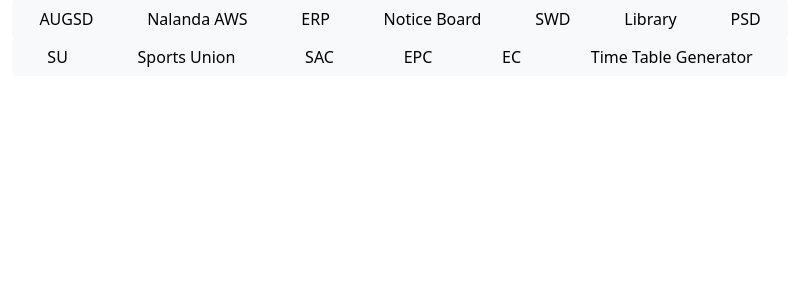
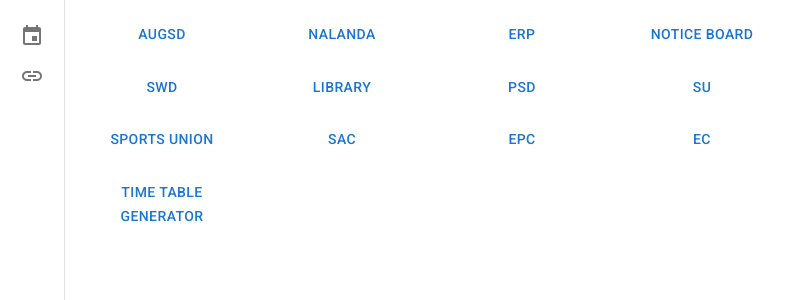
Before and after one commit to Aviral-Omar/bits-and-pieces-extension, a React (Create React App) app: page / in a window 1280 px wide. Shown: the top 300 px of the page, without its empty margins (0-801 px from the left). Built offline with nearby package versions, Linux system fonts and the light colour scheme.

Commit message:
structure of linkpage completed

```diff
--- a/public/background_scripts/ttgen.js
+++ b/public/background_scripts/ttgen.js
@@ -16,6 +16,6 @@
 
 browser.runtime.onMessage.addListener((message) => {
   if (message.tt) {
-    browser.storage.local.set(message);
+    browser.storage.local.set({ ...message, classLinks: {} });
   }
 });
--- a/public/index.html
+++ b/public/index.html
@@ -13,8 +13,8 @@
       user's mobile device or desktop. See https://developers.google.com/web/fundamentals/web-app-manifest/
     -->
 	<link rel="manifest" href="%PUBLIC_URL%/manifest.json" />
-	<link rel="stylesheet" href="https://cdn.jsdelivr.net/npm/bootstrap@5.1.0/dist/css/bootstrap.min.css"
-		integrity="sha384-KyZXEAg3QhqLMpG8r+8fhAXLRk2vvoC2f3B09zVXn8CA5QIVfZOJ3BCsw2P0p/We" crossorigin="anonymous" />
+	<link rel="stylesheet" href="https://fonts.googleapis.com/css?family=Roboto:300,400,500,700&display=swap" />
+	<link rel="stylesheet" href="https://fonts.googleapis.com/icon?family=Material+Icons" />
 	<!--
       Notice the use of %PUBLIC_URL% in the tags above.
       It will be replaced with the URL of the `public` folder during the build.
--- a/src/App.jsx
+++ b/src/App.jsx
@@ -1,131 +1,43 @@
-/*global browser*/
-import React from 'react';
-import PropTypes from 'prop-types';
-import { ButtonGroup, Button, Container, Row } from 'react-bootstrap';
+import React, { useState } from 'react';
 
-const getLink = name => {
-	switch (name) {
-		case 'AUGSD':
-			return 'https://academic.bits-pilani.ac.in/Student_Login.aspx';
-		case 'Nalanda AWS':
-			return 'https://nalanda-aws.bits-pilani.ac.in/my/';
-		case 'ERP':
-			return 'https://sis.erp.bits-pilani.ac.in/psc/sisprd/EMPLOYEE/SA/c/NUI_FRAMEWORK.PT_LANDINGPAGE.GBL';
-		case 'Notice Board':
-			return 'https://onboard.bits-pilani.ac.in/ucp.php?mode=login&login=external&oauth_service=google';
-		case 'SWD':
-			return 'http://swd.bits-pilani.ac.in/Login.aspx';
-		case 'Library':
-			return 'http://library.bits-pilani.ac.in/login.php';
-		case 'PSD':
-			return 'http://psd.bits-pilani.ac.in/Login.aspx';
-		case 'SU':
-			return 'https://su-bitspilani.org/index.html';
-		case 'Sports Union':
-			return 'https://bits-sports.org/landing.html';
-		case 'SAC':
-			return 'https://sacbitspilani.wordpress.com/';
-		case 'EPC':
-			return 'https://epcbits.com/';
-		case 'EC':
-			return 'https://bitselections.wordpress.com/';
-		case 'Time Table Generator':
-			return 'https://timetable.bits-dvm.org/pilani.html';
-	}
-};
+import { Box, ButtonGroup, Drawer, IconButton } from '@mui/material';
+import { Event, Link } from '@mui/icons-material';
 
-const getScript = name => {
-	switch (name) {
-		case 'AUGSD':
-			return 'augsd';
-		case 'Nalanda AWS':
-			return 'nalanda';
-		case 'Time Table Generator':
-			return 'ttgen';
-	}
-};
+import LinkPage from './views/LinkPage/LinkPage';
 
-const makeActive = name => {
-	switch (name) {
-		case 'AUGSD':
-			return false;
-		default:
-			return true;
-	}
-};
+const App = () => {
+	const [currentView, setView] = useState('links');
 
-const createTab = async name => {
-	const tab = await browser.tabs.create({
-		url: getLink(name),
-		active: makeActive(name),
-	});
-	return tab.id;
-};
-
-const automate = async (tabId, name) => {
-	browser.webNavigation.onCompleted.addListener(
-		async () => {
-			try {
-				await browser.tabs.executeScript(tabId, {
-					file: `/content_scripts/${getScript(name)}.js`,
-				});
-			} catch (error) {
-				console.error(error);
-			}
-		},
-		{
-			url: [
-				{ urlMatches: 'https://academic.bits-pilani.ac.in/Student_Login.aspx' },
-				{ urlMatches: 'https://nalanda-aws.bits-pilani.ac.in/login/index.php' },
-			],
-		},
+	return (
+		<div className="App">
+			<Box sx={{ display: 'flex' }}>
+				<Drawer
+					variant="permanent"
+					open
+					sx={{
+						py: 2,
+						width: 64,
+						'.MuiDrawer-paper': {
+							py: 2,
+							width: 64,
+						},
+					}}
+				>
+					<ButtonGroup orientation="vertical" size="large">
+						<IconButton onMouseEnter={() => setView('tt')}>
+							<Event />
+						</IconButton>
+						<IconButton onMouseEnter={() => setView('links')}>
+							<Link />
+						</IconButton>
+					</ButtonGroup>
+				</Drawer>
+				<Box component="main" sx={{ p: 2 }}>
+					{currentView === 'links' ? <LinkPage /> : <Box />}
+				</Box>
+			</Box>
+		</div>
 	);
 };
 
-const handleLink = async name => {
-	const tabId = await createTab(name);
-	automate(tabId, name);
-};
-
-const LinkButton = props => {
-	const { children } = props;
-	return (
-		<Button variant="light" onClick={() => handleLink(children)}>
-			{children}
-		</Button>
-	);
-};
-
-LinkButton.propTypes = {
-	children: PropTypes.string,
-};
-
-const App = () => (
-	<div className="App">
-		<Container>
-			<Row>
-				<ButtonGroup>
-					<LinkButton>AUGSD</LinkButton>
-					<LinkButton>Nalanda AWS</LinkButton>
-					<LinkButton>ERP</LinkButton>
-					<LinkButton>Notice Board</LinkButton>
-					<LinkButton>SWD</LinkButton>
-					<LinkButton>Library</LinkButton>
-					<LinkButton>PSD</LinkButton>
-				</ButtonGroup>
-			</Row>
-			<Row>
-				<ButtonGroup>
-					<LinkButton>SU</LinkButton>
-					<LinkButton>Sports Union</LinkButton>
-					<LinkButton>SAC</LinkButton>
-					<LinkButton>EPC</LinkButton>
-					<LinkButton>EC</LinkButton>
-					<LinkButton>Time Table Generator</LinkButton>
-				</ButtonGroup>
-			</Row>
-		</Container>
-	</div>
-);
-
 export default App;
--- a/src/index.css
+++ b/src/index.css
@@ -6,10 +6,5 @@
   -webkit-font-smoothing: antialiased;
   -moz-osx-font-smoothing: grayscale;
   width: 800px;
-  /* height: 400px; */
+  height: 600px;
 }
-
-code {
-  font-family: source-code-pro, Menlo, Monaco, Consolas, "Courier New",
-    monospace;
-}
--- a/src/index.jsx
+++ b/src/index.jsx
@@ -1,7 +1,6 @@
 import React from 'react';
 import ReactDOM from 'react-dom';
 import './index.css';
-import 'bootstrap/dist/css/bootstrap.min.css';
 
 import App from './App';
 
--- /dev/null
+++ b/src/views/LinkPage/LinkPage.jsx
@@ -0,0 +1,119 @@
+/*global browser*/
+import React from 'react';
+import { Grid, Button } from '@mui/material';
+
+const getLink = name => {
+	switch (name) {
+		case 'AUGSD':
+			return 'https://academic.bits-pilani.ac.in/Student_Login.aspx';
+		case 'Nalanda':
+			return 'https://nalanda-aws.bits-pilani.ac.in/my/';
+		case 'ERP':
+			return 'https://sis.erp.bits-pilani.ac.in/psc/sisprd/EMPLOYEE/SA/c/NUI_FRAMEWORK.PT_LANDINGPAGE.GBL';
+		case 'Notice Board':
+			return 'https://onboard.bits-pilani.ac.in/ucp.php?mode=login&login=external&oauth_service=google';
+		case 'SWD':
+			return 'http://swd.bits-pilani.ac.in/Login.aspx';
+		case 'Library':
+			return 'http://library.bits-pilani.ac.in/login.php';
+		case 'PSD':
+			return 'http://psd.bits-pilani.ac.in/Login.aspx';
+		case 'SU':
+			return 'https://su-bitspilani.org/index.html';
+		case 'Sports Union':
+			return 'https://bits-sports.org/landing.html';
+		case 'SAC':
+			return 'https://sacbitspilani.wordpress.com/';
+		case 'EPC':
+			return 'https://epcbits.com/';
+		case 'EC':
+			return 'https://bitselections.wordpress.com/';
+		case 'Time Table Generator':
+			return 'https://timetable.bits-dvm.org/pilani.html';
+	}
+};
+
+const getScript = name => {
+	switch (name) {
+		case 'AUGSD':
+			return 'augsd';
+		case 'Nalanda':
+			return 'nalanda';
+		case 'Time Table Generator':
+			return 'ttgen';
+	}
+};
+
+const makeActive = name => {
+	switch (name) {
+		case 'AUGSD':
+			return false;
+		default:
+			return true;
+	}
+};
+
+const createTab = async name => {
+	const tab = await browser.tabs.create({
+		url: getLink(name),
+		active: makeActive(name),
+	});
+	return tab.id;
+};
+
+const automate = async (tabId, name) => {
+	browser.webNavigation.onCompleted.addListener(
+		async () => {
+			try {
+				await browser.tabs.executeScript(tabId, {
+					file: `/content_scripts/${getScript(name)}.js`,
+				});
+			} catch (error) {
+				console.error(error);
+			}
+		},
+		{
+			url: [
+				{ urlMatches: 'https://academic.bits-pilani.ac.in/Student_Login.aspx' },
+				{ urlMatches: 'https://nalanda-aws.bits-pilani.ac.in/login/index.php' },
+			],
+		},
+	);
+};
+
+const handleLink = async name => {
+	const tabId = await createTab(name);
+	automate(tabId, name);
+};
+
+const LinkPage = () => {
+	const links = [
+		'AUGSD',
+		'Nalanda',
+		'ERP',
+		'Notice Board',
+		'SWD',
+		'Library',
+		'PSD',
+		'SU',
+		'Sports Union',
+		'SAC',
+		'EPC',
+		'EC',
+		'Time Table Generator',
+	];
+
+	return (
+		<Grid container spacing={2}>
+			{links.map(name => (
+				<Grid item key={name} sm={3}>
+					<Button variant="text" onClick={() => handleLink(name)} sx={{ width: 1 }}>
+						{name}
+					</Button>
+				</Grid>
+			))}
+		</Grid>
+	);
+};
+
+export default LinkPage;
```
Also changed, not shown: package.json (+7 -4 lines), src/TT.jsx (added, +126 -0 lines), src/components/Sidebar.js (added), 2 other files (tests, documents, lock files or other folders).
